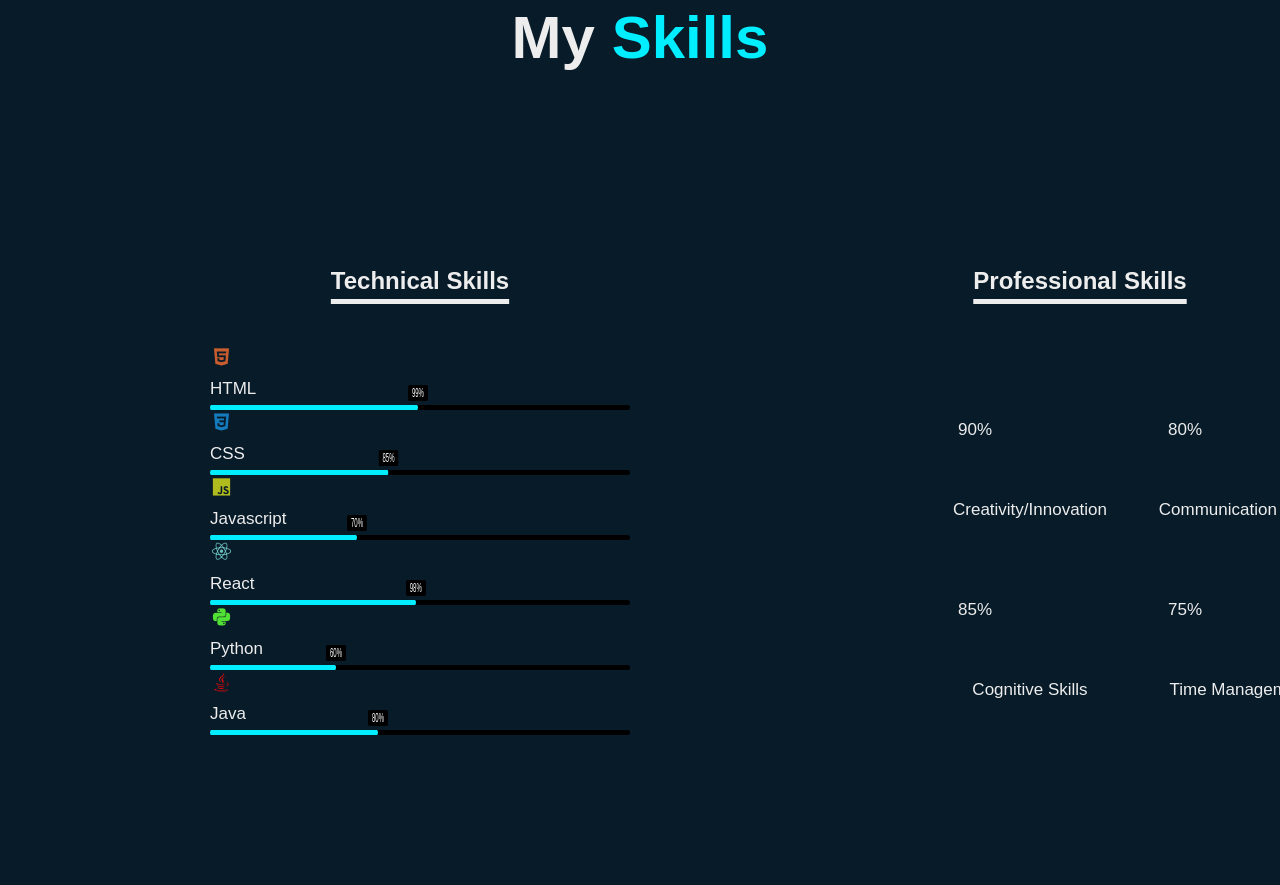
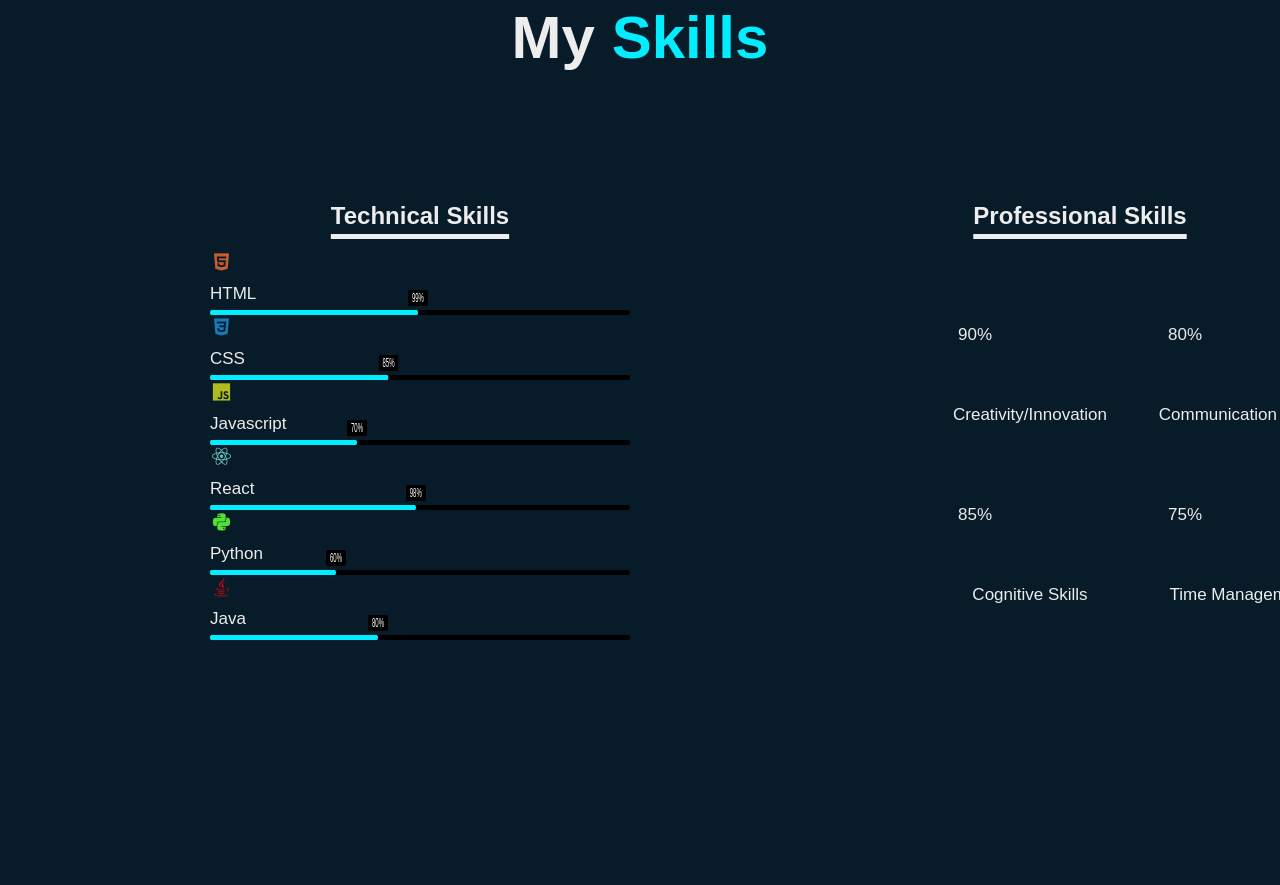
Before and after one commit to Syed-Zidaan-Ahmad/Portfolio-Website, a plain HTML site: page index.html in a window 1280 px wide. Shown: the part 2921-3806 px from the top of the page. Drawn offline with nearby package versions, Linux system fonts and the light colour scheme.

Commit message:
Update style.css

```diff
--- a/style.css
+++ b/style.css
@@ -383,13 +383,13 @@ body {
   display: grid;
   grid-template-columns: repeat(auto-fit, minmax(568px, 1fr));
   grid-gap: 40px;
-  margin-top: 50px;
+  margin-top: 20px;
 }
 /* Styling the container which will store the respective skills*/
 .container1 {
   width: 600px;
   height: 500px;
-  padding: 75px 90px;
+  padding: 40px 90px;
   margin-left: 120px;
   margin-bottom: 5px;
 }
@@ -399,7 +399,7 @@ body {
   text-decoration: underline;
   text-underline-offset: 10px;
   text-decoration-thickness: 5px;
-  margin-bottom: 50px;
+  margin-bottom: 20px;
 }
 /* Styling for individual skill bars */
 .bar {
```
